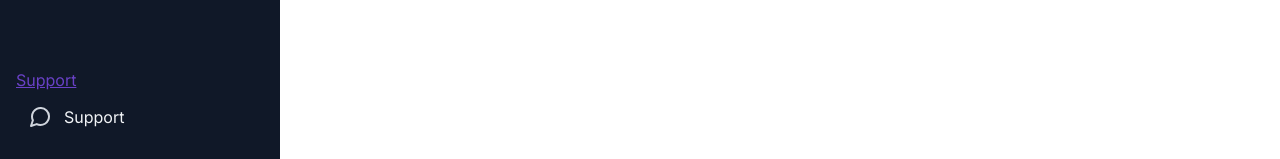
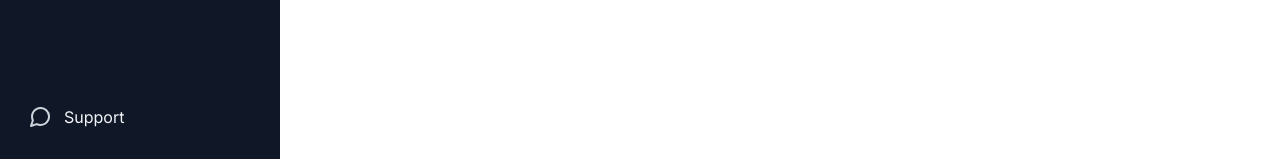
Before and after one commit to profydev/prolog-app-Saif-Haq, a Next.js app: page /dashboard/users in a window 1280 px wide. Shown: the part 575-734 px from the top of the page. Built offline with nearby package versions, Linux system fonts and the light colour scheme.

Commit message:
removed extra link

```diff
--- a/features/layout/sidebar-navigation/sidebar-navigation.tsx
+++ b/features/layout/sidebar-navigation/sidebar-navigation.tsx
@@ -79,9 +79,6 @@ export function SidebarNavigation() {
             ))}
           </ul>
           <ul className={styles.list}>
-            <a href="mailto:support@prolog-app.com?subject=Support Request: ">
-              Support
-            </a>
             <MenuItemButton
               text="Support"
               iconSrc="/icons/support.svg"
```
